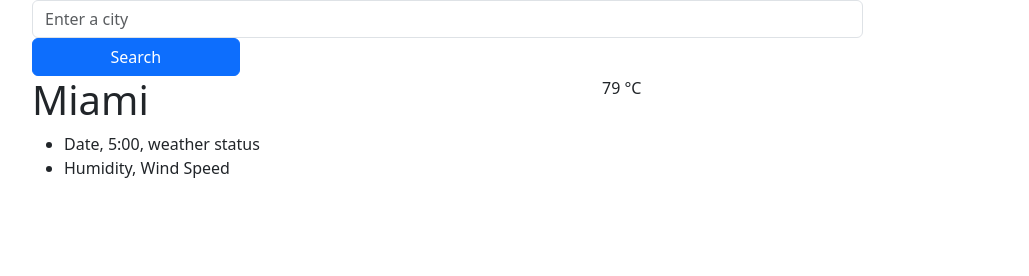
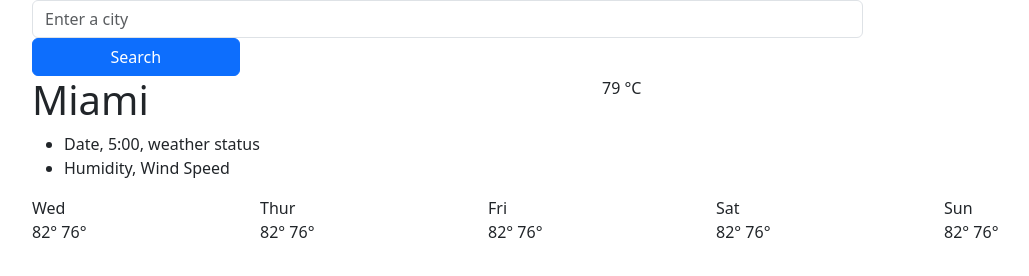
Before and after one commit to jdubrey/Weather-FP, a plain HTML site: page index.html in a window 1280 px wide. Shown: the whole page, without its empty margins (50-1079 px from the left). Drawn offline with nearby package versions, Linux system fonts and the light colour scheme.

Commit message:
Added weekly forecast html

```diff
--- a/index.html
+++ b/index.html
@@ -61,7 +61,54 @@
           </div>
         </div>
       </div>
-      <div class="weekly forecast"></div>
+      <div class="weekly forecast row">
+        <div class="col">
+          <div class="weekly forcast preview">
+            <div class="forecast-time">Wed</div>
+            <div class="forecast-temperature">
+              <span class="forecast-temperature-max">82°</span>
+              <span class="forecast-temperature-min">76°</span>
+            </div>
+          </div>
+        </div>
+        <div class="col">
+          <div class="weekly forcast preview">
+            <div class="forecast-time">Thur</div>
+            <div class="forecast-temperature">
+              <span class="forecast-temperature-max">82°</span>
+              <span class="forecast-temperature-min">76°</span>
+            </div>
+          </div>
+        </div>
+        <div class="col">
+          <div class="weekly forcast preview">
+            <div class="forecast-time">Fri</div>
+            <div class="forecast-temperature">
+              <span class="forecast-temperature-max">82°</span>
+              <span class="forecast-temperature-min">76°</span>
+            </div>
+          </div>
+        </div>
+
+        <div class="col">
+          <div class="weekly forcast preview">
+            <div class="forecast-time">Sat</div>
+            <div class="forecast-temperature">
+              <span class="forecast-temperature-max">82°</span>
+              <span class="forecast-temperature-min">76°</span>
+            </div>
+          </div>
+        </div>
+        <div class="col">
+          <div class="weekly forcast preview">
+            <div class="forecast-time">Sun</div>
+            <div class="forecast-temperature">
+              <span class="forecast-temperature-max">82°</span>
+              <span class="forecast-temperature-min">76°</span>
+            </div>
+          </div>
+        </div>
+      </div>
       <script src="src/index.js"></script>
     </div>
   </body>
```
